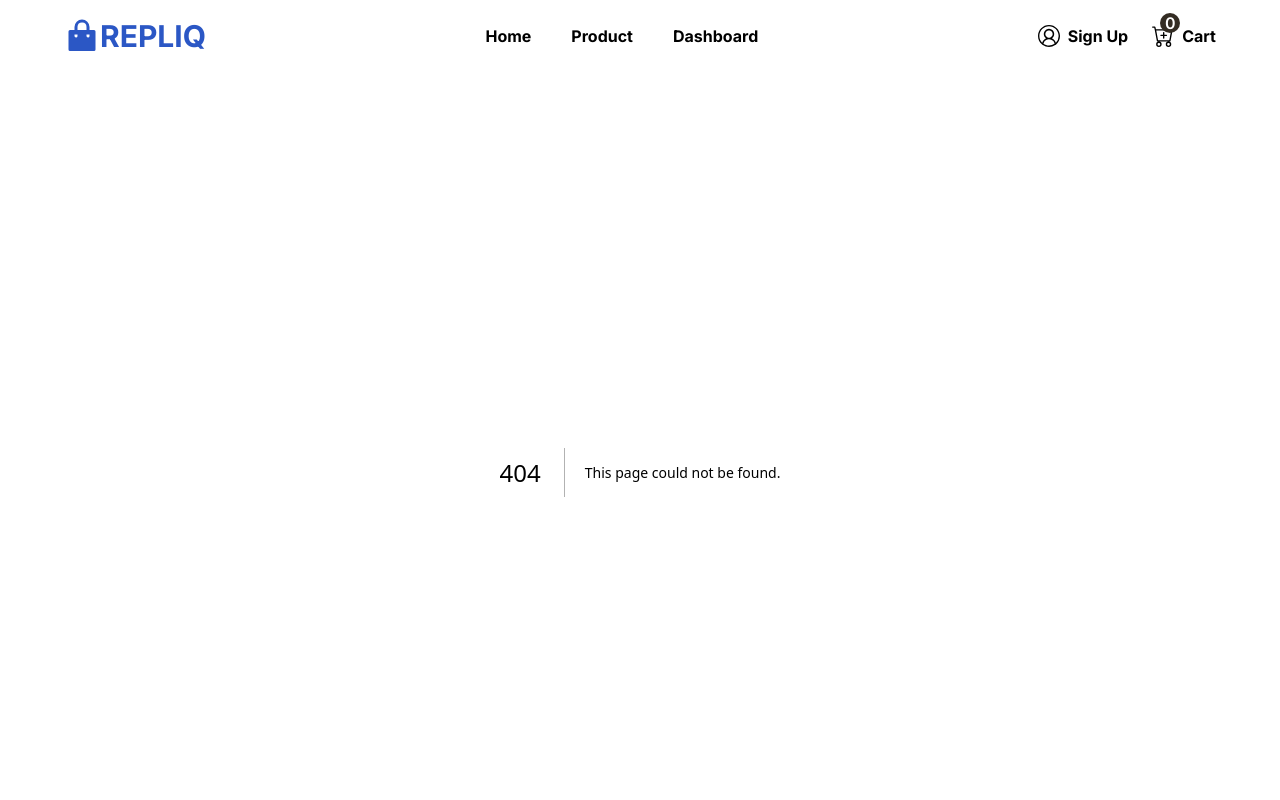
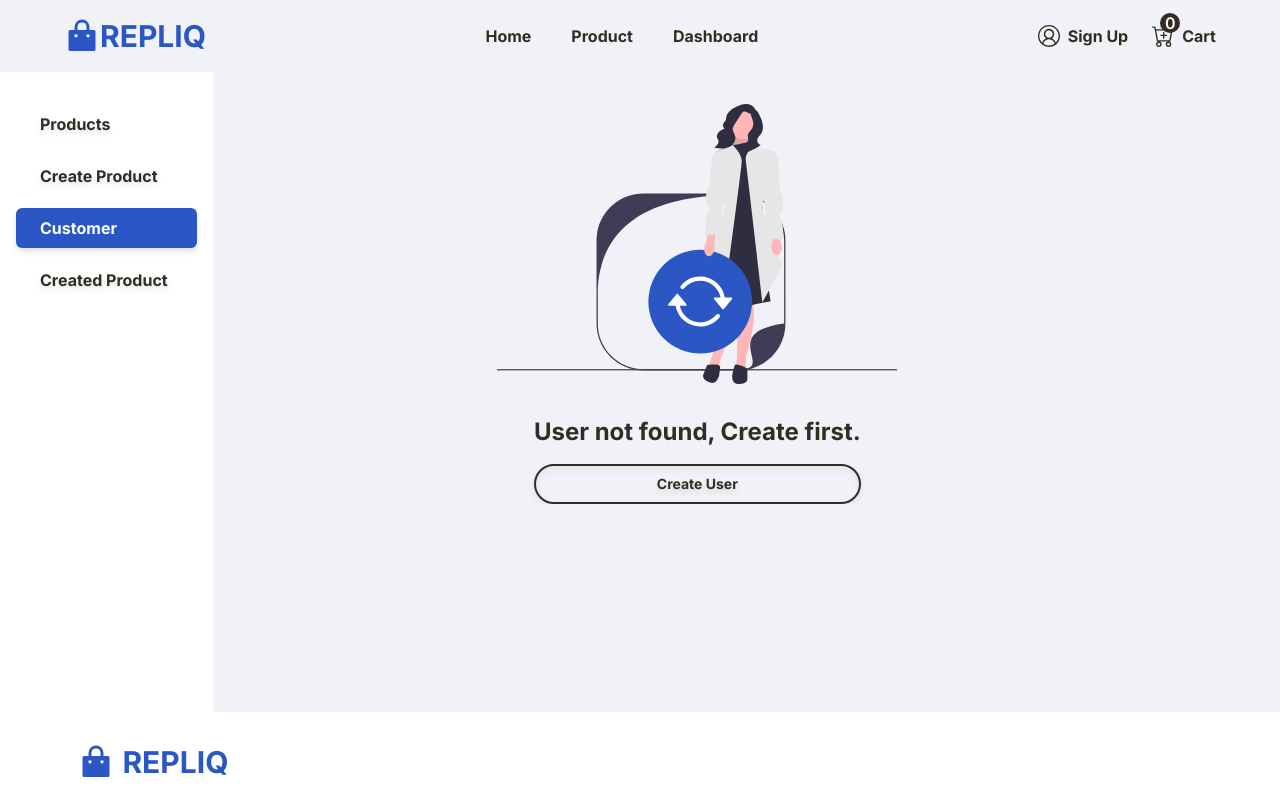
Before and after one commit to imtowhidulislam/repliqdemoporject, a Next.js app: page /dashboard/customer in a window 1280 px wide. Before the commit this address had no page. Shown: the top 800 px of the page. Built offline with nearby package versions, Linux system fonts and the light colour scheme.

Commit message:
all changes has been updated in customer route

```diff
--- /dev/null
+++ b/src/app/dashboard/customer/page.jsx
@@ -0,0 +1,99 @@
+"use client";
+import Image from "next/image";
+import Link from "next/link";
+
+import React, { useContext, useState } from "react";
+
+import ButtonOutlined from "../../../common/ButtonOutlined";
+import CartContextProvider from "../../../context/cartContext";
+
+import Empty from "../../../../public/emptyImg1.svg";
+import { toast } from "react-hot-toast";
+
+const page = () => {
+  const { user } = useContext(CartContextProvider);
+  const [users, setUsers] = user;
+
+  /* const handleRemoveUser = (id) => {
+    try {
+      const showUser = users.filter(user => user);
+      const removingUser = users.filter((item) => item.userId !== id);
+      setUsers(removingUser);
+      toast.success("User deleted");
+    } catch (error) {
+      toast.error("User not found");
+    }
+  }; */
+
+  return (
+    <div className="">
+      {users.length <= 0 ? (
+        <div className="grid place-items-center gap-4 overflow-hidden">
+          <div className="animate-moveInLeft">
+            <Image src={Empty} alt={user} width={400} height={400} />
+          </div>
+          <div className="grid place-items-center">
+            <h2 className="py-4 text-center text-2xl font-bold md:text-left">
+              User not found, Create first.
+            </h2>
+            <Link
+              className="w-full shadow-nutral2 drop-shadow-md"
+              href="/register"
+            >
+              <ButtonOutlined btnLabel="Create user" btnType="button" />
+            </Link>
+          </div>
+        </div>
+      ) : (
+        users.map((user) => {
+          const { userId: id, fName, email, file } = user;
+          const [imageUrl, setImageurl] = useState(null);
+          const reader = new FileReader();
+
+          reader.readAsDataURL(file);
+          reader.onload = () => {
+            setImageurl(reader.result);
+          };
+
+          return (
+            <div
+              key={id}
+              className="mb-2 flex animate-moveInRight flex-col flex-wrap items-center justify-center gap-2 rounded-md border-2 border-gray-300 p-4 shadow-lg sm:flex-row sm:justify-between sm:gap-1"
+            >
+              <div className="h-12 w-12 overflow-hidden rounded-full border-2 border-primary">
+                {/* <Image
+                  src={`/${image?.name}`}
+                  alt={fName}
+                  width={50}
+                  height={50}
+                /> */}
+                <img
+                  className="objejct-cover object-center` aspect-square"
+                  src={imageUrl}
+                  alt="preview"
+                />
+              </div>
+              <p className="text-xl font-bold capitalize text-primary">
+                {fName}
+              </p>
+              <p className="break-words text-small font-bold capitalize sm:text-base sm:font-semibold">
+                {email}
+              </p>
+              {/* <div>
+                <button
+                  type="button"
+                  onClick={() => handleRemoveUser(id)}
+                  className="w-max cursor-pointer rounded-full border-2 border-baseClr1 bg-transparent px-4 py-2 text-sm font-bold capitalize text-nutral2 transition-all duration-200 ease-in-out hover:border-transparent hover:bg-denger hover:text-nutral3 hover:drop-shadow-md"
+                >
+                  Remove
+                </button>
+              </div> */}
+            </div>
+          );
+        })
+      )}
+    </div>
+  );
+};
+
+export default page;
```
